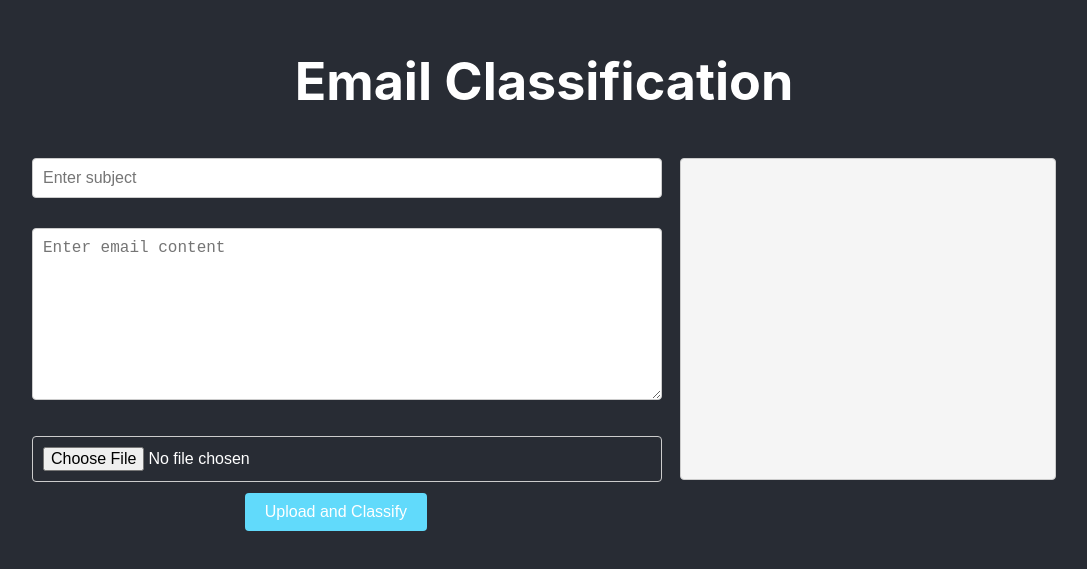
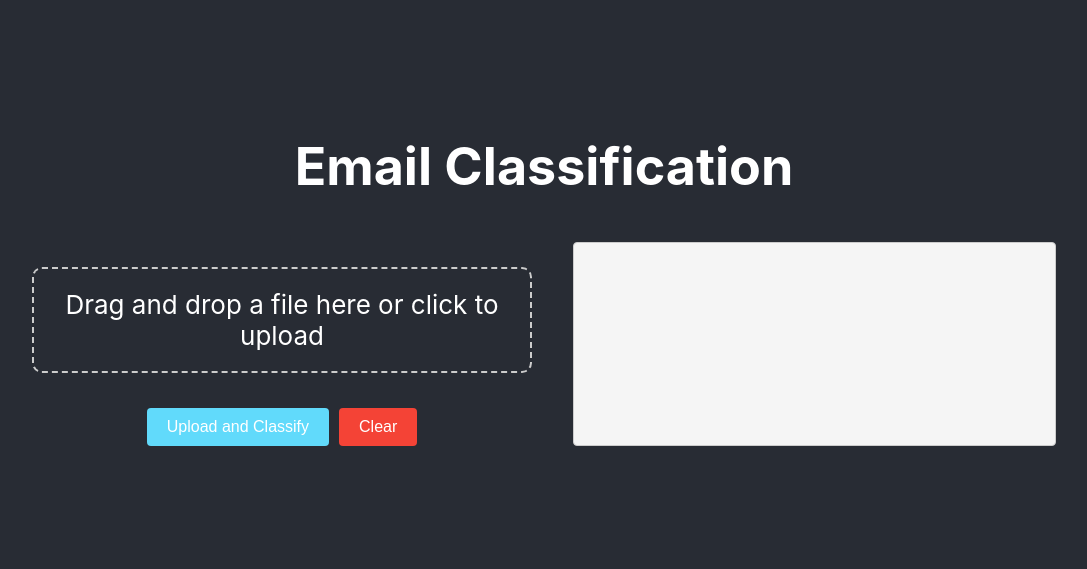
Before and after one commit to ewfx/gaied-code-witches, a React (Create React App) app in the folder code/src/email-classifier-web/: page / in a window 1280 px wide. Shown: the part 127-696 px from the top of the page, without its empty margins (96-1183 px from the left). Built offline with nearby package versions, Linux system fonts and the light colour scheme.

Commit message:
adding test files with attachments

```diff
--- a/code/src/email-classifier-web/src/App.css
+++ b/code/src/email-classifier-web/src/App.css
@@ -41,7 +41,6 @@
 
 .response-text {
   width: 45%;
-  height: 300px;
   margin: 10px 0 0 40px;
   padding: 10px;
   font-size: 16px;
@@ -59,8 +58,54 @@
   border: none;
   border-radius: 4px;
   cursor: pointer;
+  margin-top: 35px;
 }
 
 .submit-button:hover {
   background-color: #21a1f1;
 }
+
+.file-drop-zone {
+  border: 2px dashed #ccc;
+  padding: 20px;
+  border-radius: 10px;
+  text-align: center;
+  cursor: pointer;
+  transition: border-color 0.3s ease;
+}
+
+.file-drop-zone.drag-active {
+  border-color: #007bff;
+  background-color: rgba(0, 123, 255, 0.1);
+}
+
+.file-drop-zone input {
+  display: none;
+}
+
+.upload-form {
+  margin-top: 35px;
+  width: 500px;
+}
+
+.file-input-container {
+  display: flex;
+}
+
+li {
+  list-style: none;
+}
+
+.clear-button {
+  padding: 10px 20px;
+  font-size: 16px;
+  color: white;
+  background-color: #f44336;
+  border: none;
+  border-radius: 4px;
+  cursor: pointer;
+}
+
+.clear-button:hover {
+  background-color: #d32f2f;
+}
--- a/code/src/email-classifier-web/src/App.js
+++ b/code/src/email-classifier-web/src/App.js
@@ -3,14 +3,30 @@ import axios from 'axios';
 import './App.css';
 
 function App() {
-  const [subject, setSubject] = useState('');
-  const [content, setContent] = useState('');
   const [file, setFile] = useState(null);
   const [result, setResult] = useState('');
   const [error, setError] = useState('');
+  const [dragActive, setDragActive] = useState(false);
 
   const handleFileChange = (e) => {
     setFile(e.target.files[0]);
+  };
+
+  const handleDragOver = (e) => {
+    e.preventDefault();
+    setDragActive(true);
+  };
+
+  const handleDragLeave = () => {
+    setDragActive(false);
+  };
+
+  const handleDrop = (e) => {
+    e.preventDefault();
+    setDragActive(false);
+    if (e.dataTransfer.files && e.dataTransfer.files[0]) {
+      setFile(e.dataTransfer.files[0]);
+    }
   };
 
   const handleUpload = async (event) => {
@@ -26,8 +42,8 @@ function App() {
     try {
       const response = await axios.post('http://127.0.0.1:8000/classify', formData, {
         headers: {
-                  'Content-Type': 'multipart/form-data'
-              }
+          'Content-Type': 'multipart/form-data',
+        },
       });
 
       setResult(response.data);
@@ -38,48 +54,73 @@ function App() {
     }
   };
 
+  const handleClear = () => {
+    setFile(null);
+    setResult('');
+    setError('');
+  };
+
   return (
     <div className="App">
       <header className="App-header">
         <h1>Email Classification</h1>
-        <div className="form-container">
-          <form>
-            <div>
+        <div
+          className={`form-container ${dragActive ? 'drag-active' : ''}`}
+          onDragOver={handleDragOver}
+          onDragLeave={handleDragLeave}
+          onDrop={handleDrop}
+        >
+          <form onSubmit={handleUpload} className='upload-form'>
+            <div className='file-input-container'>
+              <label
+                htmlFor="file-upload"
+                className={`file-drop-zone ${dragActive ? 'drag-active' : ''}`}
+              >
+                {file ? file.name : 'Drag and drop a file here or click to upload'}
                 <input
-                type="text"
-                value={subject}
-                onChange={(e) => setSubject(e.target.value)}
-                placeholder="Enter subject"
-                className="subject-input"
+                  id="file-upload"
+                  type="file"
+                  onChange={handleFileChange}
+                  className="pdf-input"
+                  accept="application/msword,application/vnd.openxmlformats-officedocument.wordprocessingml.document,application/pdf,.eml,.doc,.docx"
                 />
-              <textarea
-                value={content}
-                onChange={(e) => setContent(e.target.value)}
-                placeholder="Enter email content"
-                className="content-textarea"
-              />
-              <input type="file" onChange={handleFileChange} className="pdf-input" accept="application/msword,application/vnd.openxmlformats-officedocument.wordprocessingml.document,application/pdf,.eml,.doc,.docx" />
+              </label>
             </div>
             <div>
-              <button type="submit" className="submit-button" onClick={handleUpload}>Upload and Classify</button>
+              <button type="submit" className="submit-button">
+                Upload and Classify
+              </button>
+              <button
+                type="button"
+                className="clear-button"
+                onClick={handleClear}
+                style={{ marginLeft: '10px' }}
+              >
+                Clear
+              </button>
             </div>
           </form>
-          <div
-            className="response-text"
-          >
+          <div className="response-text">
             {result && (
               <div className="mt-4">
                 <h2 className="font-bold">Classification:</h2>
                 <p>{result.classification}</p>
                 <h2 className="font-bold">Confidence Score:</h2>
-                            <p>{result.confidence_score}</p>
-                            <h2 className="font-bold">Requests:</h2>
-                            <p> {result.main_requests} </p>
-                            <h2 className="font-bold">Sub Requests: </h2>
-                            <p> {result.sub_requests} </p>
+                <p>{result.confidence_score.toFixed(2)}</p>
+                <h2 className="font-bold">Main Requests:</h2>
+                <ul>
+                  {result.main_requests.map((request, index) => (
+                    <li key={index}>{request}</li>
+                  ))}
+                </ul>
+                <h2 className="font-bold">Sub Requests:</h2>
+                <ul>
+                  {result.sub_requests.map((subRequest, index) => (
+                    <li key={index}>{subRequest}</li>
+                  ))}
+                </ul>
               </div>
-                    )
-            }
+            )}
           </div>
         </div>
       </header>
```
Also changed, not shown: 2 other files (tests, documents, lock files or other folders). Lines whose indentation alone changed are shown as unchanged.
